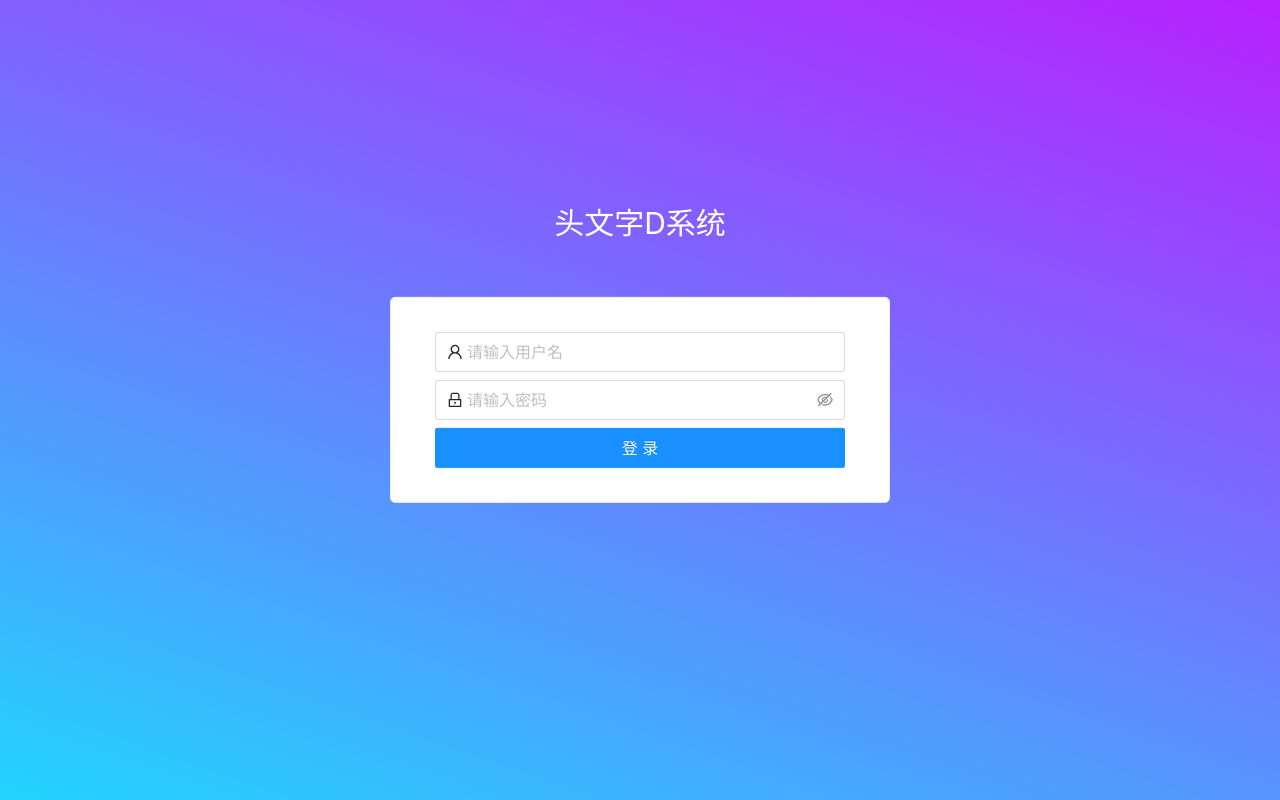
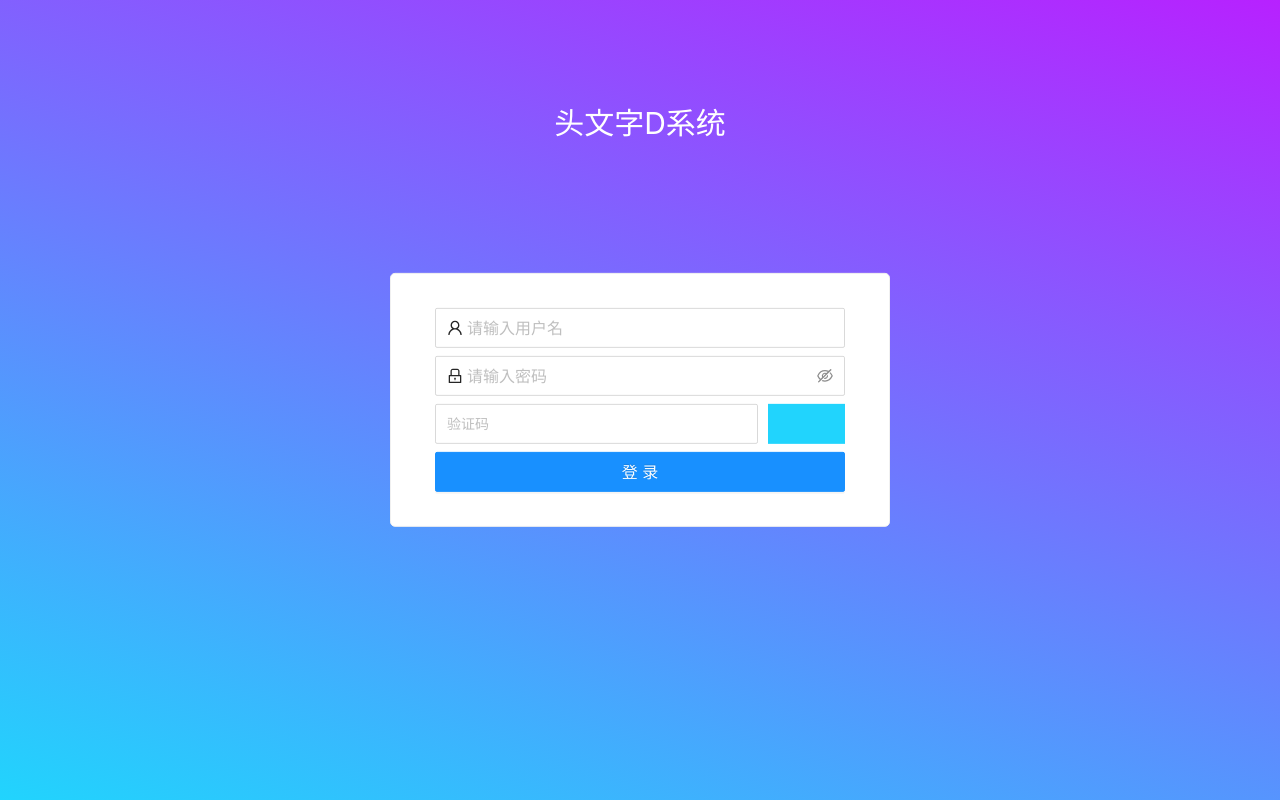
Before and after one commit to dongzupeng/react-admin-vite, a React (Vite) app: page /login in a window 1280 px wide. Built offline with nearby package versions, Linux system fonts and the light colour scheme.

Commit message:
feat:登录添加验证码结构

```diff
--- /dev/null
+++ b/src/assets/css/variables.less
@@ -0,0 +1 @@
+@primary-color: #00f; // 全局主色, 覆盖Ant Design的@primary-color
--- a/src/views/Login/index.tsx
+++ b/src/views/Login/index.tsx
@@ -13,6 +13,12 @@ const Login = () => {
                 <Space direction="vertical" style={{display:"flex"}}>
                     <Input size="large" placeholder="请输入用户名" prefix={<UserOutlined />} />
                     <Input.Password size="large" placeholder="请输入密码" prefix={<LockOutlined />} />
+                    <div className={styles.captchaBox}>
+                        <Input placeholder='验证码'/>
+                        <div className={styles.captchaImg}>
+                            <img src="" alt="" />
+                        </div>
+                    </div>
                     <Button type="primary" size="large" block>
                         登录
                     </Button>
--- a/src/views/Login/login.module.scss
+++ b/src/views/Login/login.module.scss
@@ -5,7 +5,10 @@
     background-color: #21d4fd;
     background-image: linear-gradient(19deg, #21d4fd 0%, #b721ff 100%);
     .systemName{
-        margin-top: 200px;
+        position: absolute;
+        top: 100px;
+        left: 50%;
+        transform: translate(-50%);
         text-align: center;
         font-size: 30px;
         color: #FFF;
@@ -18,6 +21,16 @@
         transform: translate(-50%,-50%);
         padding: 10px 20px;
         border-radius: 5px;
+        .captchaBox{
+            display: flex;
+            .captchaImg{
+                margin-left: 10px;
+                width: 100px;
+                height: 40px;
+                background-color: #21d4fd;
+                cursor: pointer;
+            }
+        }
     }
 
 }
```
Also changed, not shown: vite.config.ts (line endings or trailing spaces), 1 other file (tests, documents, lock files or other folders).
